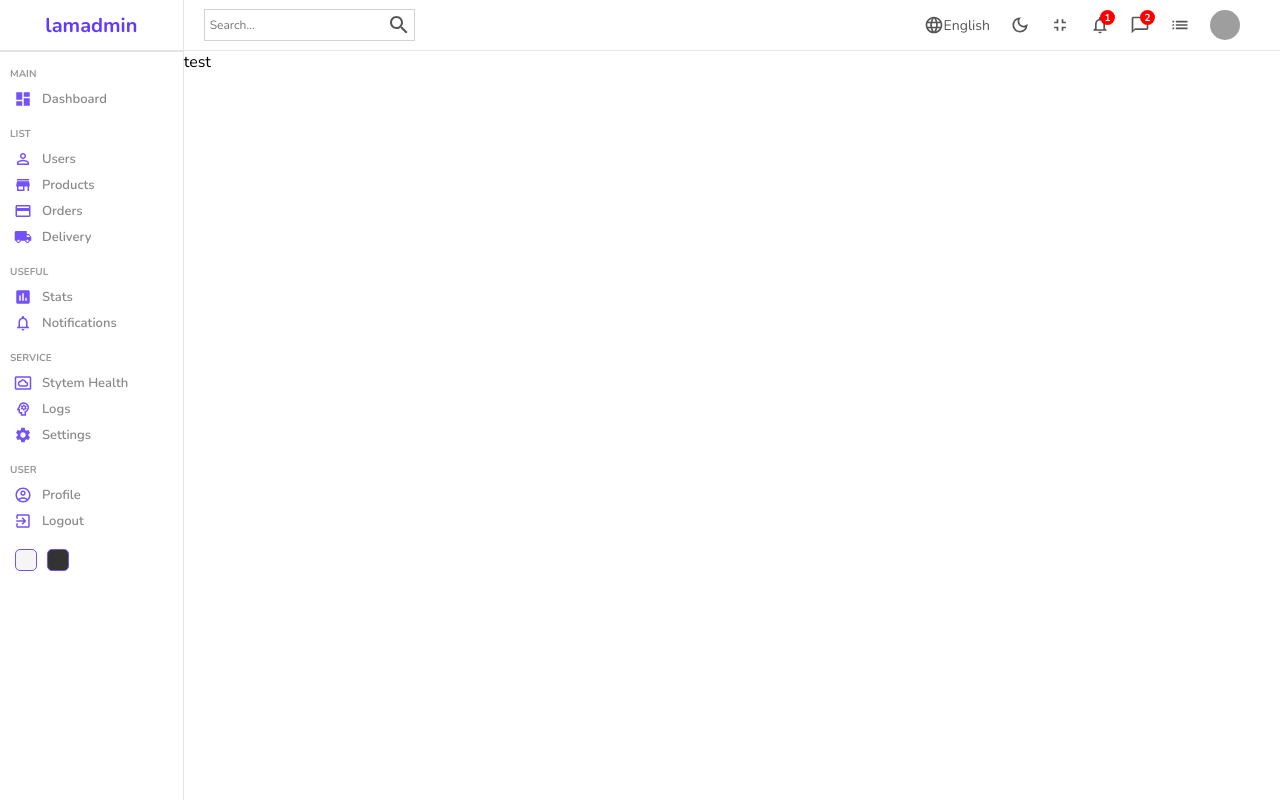
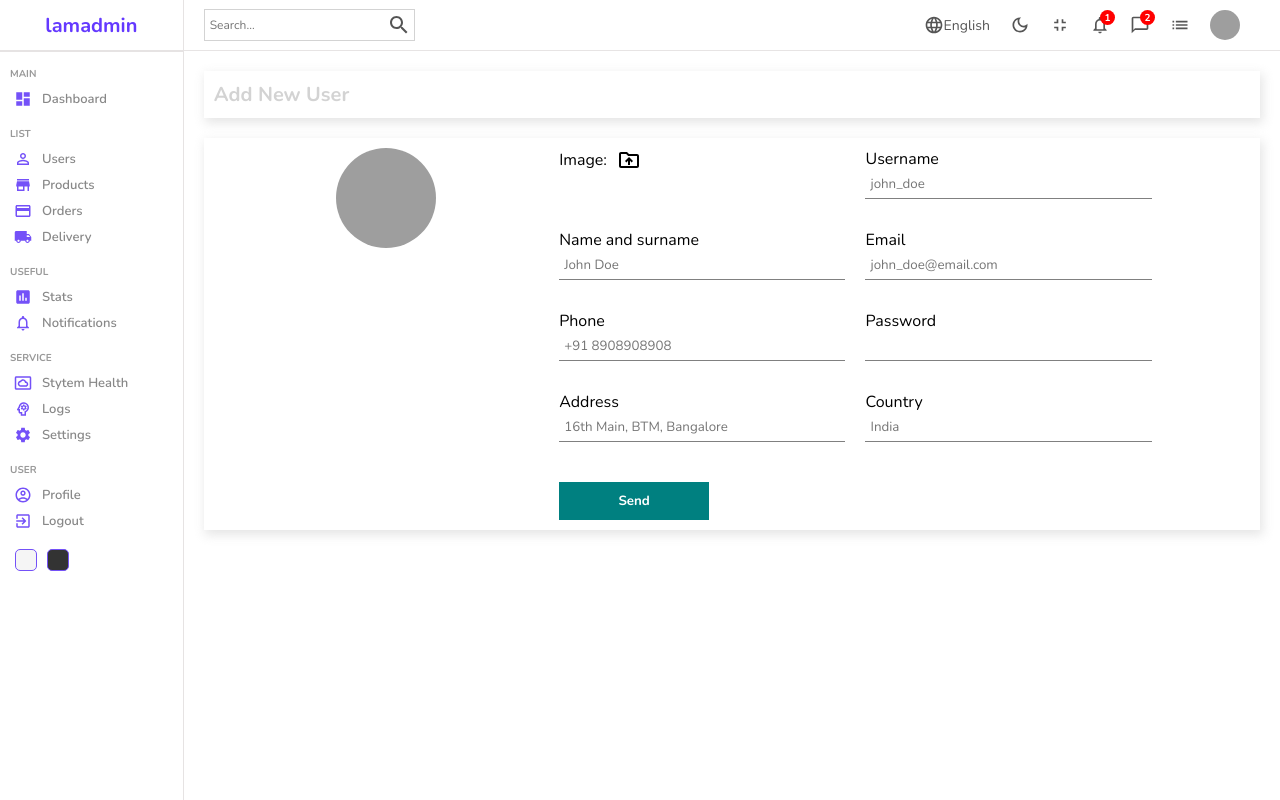
Before and after one commit to papunmohanty/react-admin-dashboard, a React (Create React App) app: page /users/new in a window 1280 px wide. Built offline with nearby package versions, Linux system fonts and the light colour scheme; grey boxes are pictures that could not be loaded.

Commit message:
Complete New User page

```diff
--- a/src/pages/new/New.jsx
+++ b/src/pages/new/New.jsx
@@ -1,14 +1,76 @@
 import "./new.scss";
 import Sidebar from "../../components/sidebar/Sidebar";
 import Navbar from "../../components/navbar/Navbar";
+import DriveFolderUploadOutlinedIcon from "@mui/icons-material/DriveFolderUploadOutlined";
+import { useState } from "react";
 
 const New = () => {
+  const [file, setFile] = useState("");
+
   return (
     <div className="new">
       <Sidebar />
       <div className="newContainer">
         <Navbar />
-        test
+        <div className="top">
+          <h1>Add New User</h1>
+        </div>
+        <div className="bottom">
+          <div className="left">
+            <img
+              src={
+                file
+                  ? URL.createObjectURL(file)
+                  : "https://icon-library.com/images/no-image-icon/no-image-icon-0.jpg"
+              }
+              alt=""
+            />
+          </div>
+          <div className="right">
+            <form>
+              <div className="formInput">
+                <label htmlFor="file">
+                  Image: <DriveFolderUploadOutlinedIcon className="icon" />
+                </label>
+                <input
+                  type="file"
+                  id="file"
+                  onChange={(e) => setFile(e.target.files[0])}
+                  style={{ display: "none" }}
+                />
+              </div>
+              <div className="formInput">
+                <label>Username</label>
+                <input type="text" placeholder="john_doe" />
+              </div>
+              <div className="formInput">
+                <label>Name and surname</label>
+                <input type="text" placeholder="John Doe" />
+              </div>
+              <div className="formInput">
+                <label>Email</label>
+                <input type="email" placeholder="john_doe@email.com" />
+              </div>
+              <div className="formInput">
+                <label>Phone</label>
+                <input type="text" placeholder="+91 8908908908" />
+              </div>
+              <div className="formInput">
+                <label>Password</label>
+                <input type="password" />
+              </div>
+              <div className="formInput">
+                <label>Address</label>
+                <input type="text" placeholder="16th Main, BTM, Bangalore" />
+              </div>
+              <div className="formInput">
+                <label>Country</label>
+                <input type="text" placeholder="India" />
+              </div>
+              <button>Send</button>
+            </form>
+          </div>
+        </div>
       </div>
     </div>
   );
--- a/src/pages/new/new.scss
+++ b/src/pages/new/new.scss
@@ -4,5 +4,74 @@
 
   .newContainer {
     flex: 6;
+
+    .top,
+    .bottom {
+      -webkit-box-shadow: 2px 4px 10px 1px rgba(0, 0, 0, 0.47);
+      box-shadow: 2px 4px 10px 1px rgba(201, 201, 201, 0.47);
+      padding: 10px;
+      margin: 20px;
+      display: flex;
+    }
+
+    h1 {
+      color: lightgrey;
+      font-size: 20px;
+    }
+
+    .left {
+      flex: 1;
+      text-align: center;
+
+      img {
+        width: 100px;
+        height: 100px;
+        border-radius: 50%;
+        object-fit: cover;
+      }
+    }
+
+    .right {
+      flex: 2;
+
+      form {
+        display: flex;
+        flex-wrap: wrap;
+        gap: 30px;
+        justify-content: last baseline;
+
+        .formInput {
+          width: 40%;
+
+          label {
+            display: flex;
+            align-items: center;
+            gap: 10px;
+
+            .icon {
+              cursor: pointer;
+            }
+          }
+
+          input {
+            width: 100%;
+            padding: 5px;
+            border: none;
+            border-bottom: 1px solid grey;
+          }
+        }
+
+        button {
+          width: 150px;
+          padding: 10px;
+          border: none;
+          background-color: teal;
+          color: white;
+          font-weight: bold;
+          cursor: pointer;
+          margin-top: 10px;
+        }
+      }
+    }
   }
 }
```
